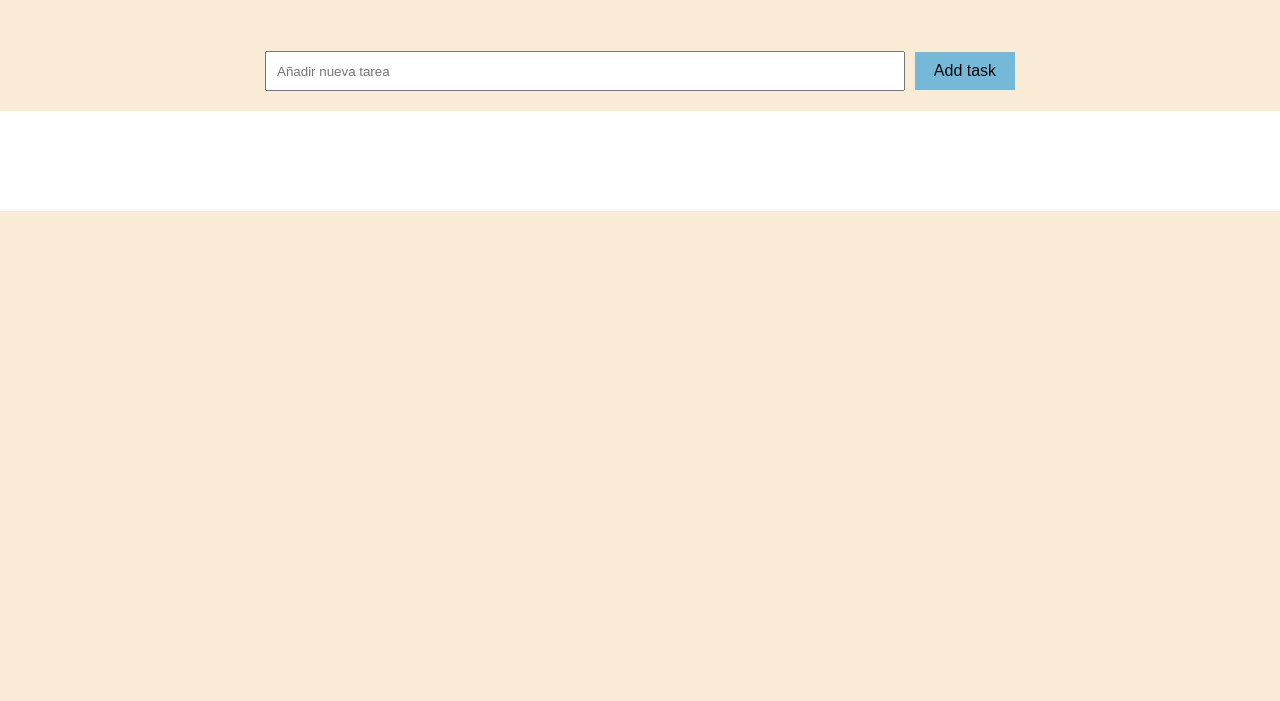
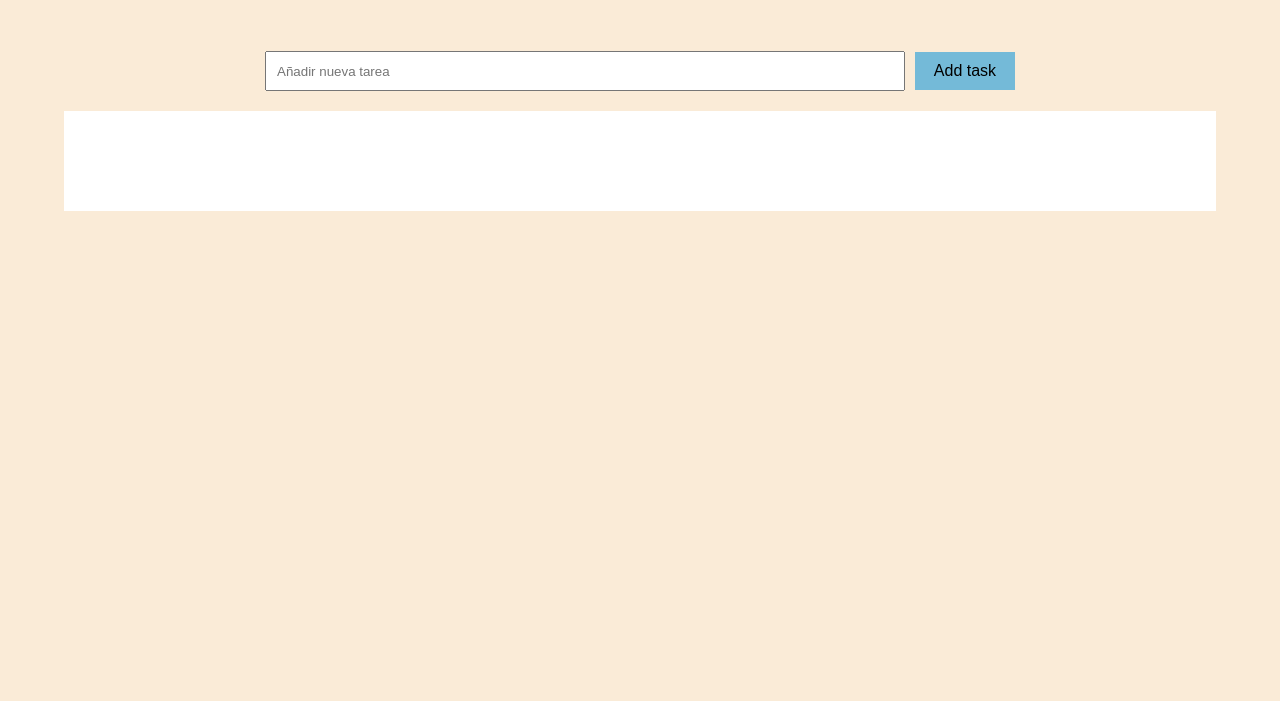
Before and after one commit to YeisonPetit/Todo-app, a plain HTML site: page index.html in a window 1280 px wide. Shown: the part 99-800 px from the top of the page. Drawn offline with Linux system fonts and the light colour scheme.

Commit message:
updating the responsive

```diff
--- a/styles.css
+++ b/styles.css
@@ -100,7 +100,7 @@ button{
 
 .content{
     margin-top: 20px;
-    width: 100%;
+    width: 90%;
     max-height: max-content;
     height: 100vh;
     display: grid;
```
Also changed, not shown: app.js (+18 -3 lines).
